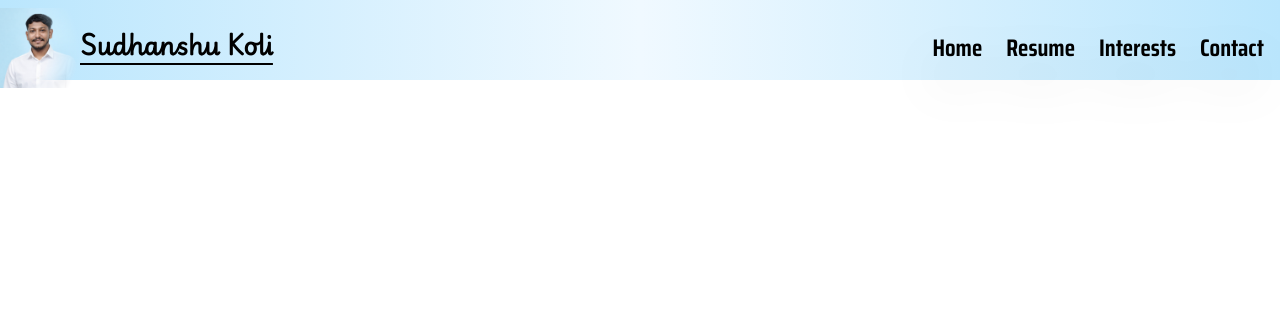
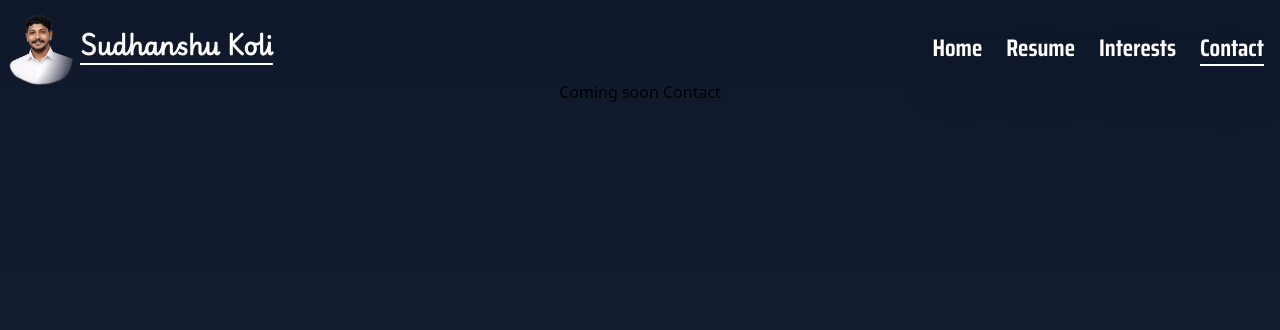
Before and after one commit to sudhanshukoli/Portfolio, a React (Create React App) app: page /contact in a window 1280 px wide. Shown: the top 330 px of the page. Built offline with nearby package versions, Linux system fonts and the light colour scheme.

Commit message:
changed bg color

```diff
--- a/src/App.js
+++ b/src/App.js
@@ -1,17 +1,20 @@
 import { Route, Routes } from 'react-router';
 import './App.css';
+import Contact from './component/Contact';
 import Home from './component/Home';
+import Interests from './component/Interests';
 import PortfolioHeader from './component/PortfolioHeader';
 import "./fonts.css";
 
 function App() {
   return (
-    <div className="bg-gradient-to-r from-sky-200 via-sky-50 to-sky-200 App">
+    <div className="bg-gradient-to-t from-slate-800 to-slate-900 App">
 
       <PortfolioHeader />
       <Routes>
         <Route path='/' element={<Home />} />
-        <Route path='/home' element={<Home />} />
+        <Route path='/interests' element={<Interests />} />
+        <Route path='/contact' element={<Contact />} />
       </Routes>
     </div>
   );
--- /dev/null
+++ b/src/component/Contact.jsx
@@ -0,0 +1,7 @@
+export default function Contact(){
+
+    return(<>
+        <div className="w-screen h-screen ">Coming soon Contact</div>
+    </>)
+
+}
--- a/src/component/HomeCard.jsx
+++ b/src/component/HomeCard.jsx
@@ -71,7 +71,7 @@ export default function HomeCard(){
 
                                 <h2 className="p-5 m-auto text-2xl font-bold text-white font-castoroRegular bg-black/50 text-shadow-lg">{data.title}</h2>
                                 <AnimatePresence >
-                                    {descVisible === index && <motion.h2 transition={{ duration: 0.2 }} initial={{opacity: 0, y: 100}} animate={{opacity: 1, y: -1}} exit={{opacity: 0, y: 100}} className="absolute inset-x-0 bottom-0 p-5 m-auto font-gruppoRegular text-1.5xl text-white bg-black" >{data.desc}</motion.h2>}
+                                    {descVisible === index && <motion.h2 transition={{ duration: 0.2 }} initial={{opacity: 0, y: 100}} animate={{opacity: 1, y: 0}} exit={{opacity: 0, y: 100}} className="absolute inset-x-0 bottom-0 p-5 m-auto font-gruppoRegular text-1.5xl text-white bg-black" >{data.desc}</motion.h2>}
                                 </AnimatePresence>
 
                         </motion.div>
@@ -81,7 +81,7 @@ export default function HomeCard(){
 
             <div className="flex justify-between">
                 {/* Top Navigation */}
-                <div className="flex items-center w-full px-2 mb-6">
+                <div className="flex items-center w-full px-2 mb-6 text-white">
 
                     <button onClick={scrollPrev}><FontAwesomeIcon className="text-2xl" icon={faLeftLong} /></button>
 
@@ -93,7 +93,7 @@ export default function HomeCard(){
 
                 </div>
 
-                <div className="flex gap-4 px-5 mx-2">
+                <div className="flex gap-4 px-5 mx-2 text-white">
                     {homeCardsData.map((_, index) => (
                         <button
                         key={index}
--- /dev/null
+++ b/src/component/Interests.jsx
@@ -0,0 +1,7 @@
+export default function Interests(){
+
+    return(<>
+        <div className="w-screen h-screen ">Coming soon Interests</div>
+    </>)
+
+}
--- a/src/component/PortfolioHeader.jsx
+++ b/src/component/PortfolioHeader.jsx
@@ -1,6 +1,6 @@
 import { motion } from "motion/react";
 import { NavLink } from "react-router";
-import cvPic from "../data/images/cv_pic.png";
+import cvPic from "../data/images/cvPhoto.png";
 
 export default function PortfolioHeader(){
     return(<>
@@ -11,15 +11,15 @@ export default function PortfolioHeader(){
                     style={{ backgroundImage: `url(${cvPic})`,
                             WebkitMaskImage: "radial-gradient(ellipse 100% 100% at left, black 60%, transparent 100%)" }}>
             </motion.div>
-            <motion.h1 initial={{y: -100, opacity: 0}} transition={{duration: 1, ease: "easeInOut"}} animate={{y: 0, opacity: 1}} className="content-center text-2xl font-bold underline font-playwriteRegular decoration-solid underline-offset-8 ">Sudhanshu Koli</motion.h1>
+            <motion.h1 initial={{y: -100, opacity: 0}} transition={{duration: 1, ease: "easeInOut"}} animate={{y: 0, opacity: 1}} className="content-center text-2xl font-bold text-white underline font-playwriteRegular decoration-solid underline-offset-8 ">Sudhanshu Koli</motion.h1>
         </div>
 
         <motion.div initial={{y: -100, opacity: 0}} transition={{duration: 1, ease: "easeInOut"}} animate={{y: 0, opacity: 1}} className=" h-[5rem] mr-4 content-center">
-            <nav className="flex flex-row gap-6 text-2xl font-sairaBold drop-shadow-2xl">
-                <NavLink whileHover={{scale: 1.1}} to="/home" className={({isActive})=>`cursor-pointer ${isActive? " underline decoration-solid underline-offset-8" : ""} `}>Home</NavLink>
+            <nav className="flex flex-row gap-6 text-2xl text-white font-sairaBold drop-shadow-2xl">
+                <NavLink whileHover={{scale: 1.1}} to="/" className={({isActive})=>`cursor-pointer ${isActive ? " underline decoration-solid underline-offset-8" : ""} `}>Home</NavLink>
                 <button className={({isActive})=>`${isActive? " underline decoration-solid underline-offset-8" : ""} `} onClick={()=> window.open("/pdfs/sudhanshu.pdf")} >Resume</button>
-                <NavLink to="" className={({isActive})=>`cursor-pointer ${isActive? " underline decoration-solid underline-offset-8" : ""} `}>Interests</NavLink>
-                <NavLink to="" className={({isActive})=>`cursor-pointer ${isActive? " underline decoration-solid underline-offset-8" : ""} `}>Contact</NavLink>
+                <NavLink to="/interests" className={({isActive})=>`cursor-pointer ${isActive ? " underline decoration-solid underline-offset-8" : ""} `}>Interests</NavLink>
+                <NavLink to="/contact" className={({isActive})=>`cursor-pointer ${isActive ? " underline decoration-solid underline-offset-8" : ""} `}>Contact</NavLink>
             </nav>
         </motion.div>
 
```
Also changed, not shown: src/data/images/cvPhoto.png (added), 1 other file (tests, documents, lock files or other folders).
